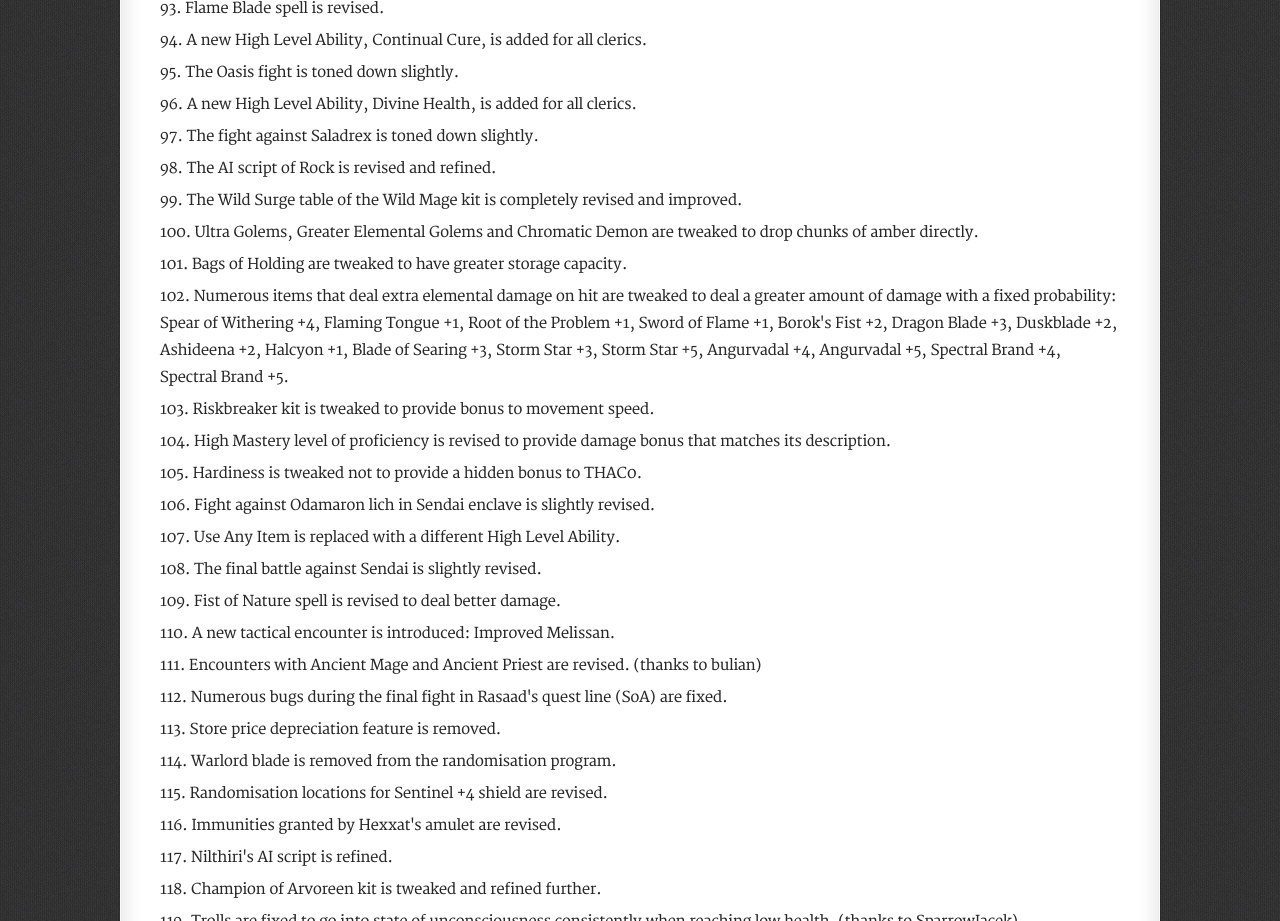
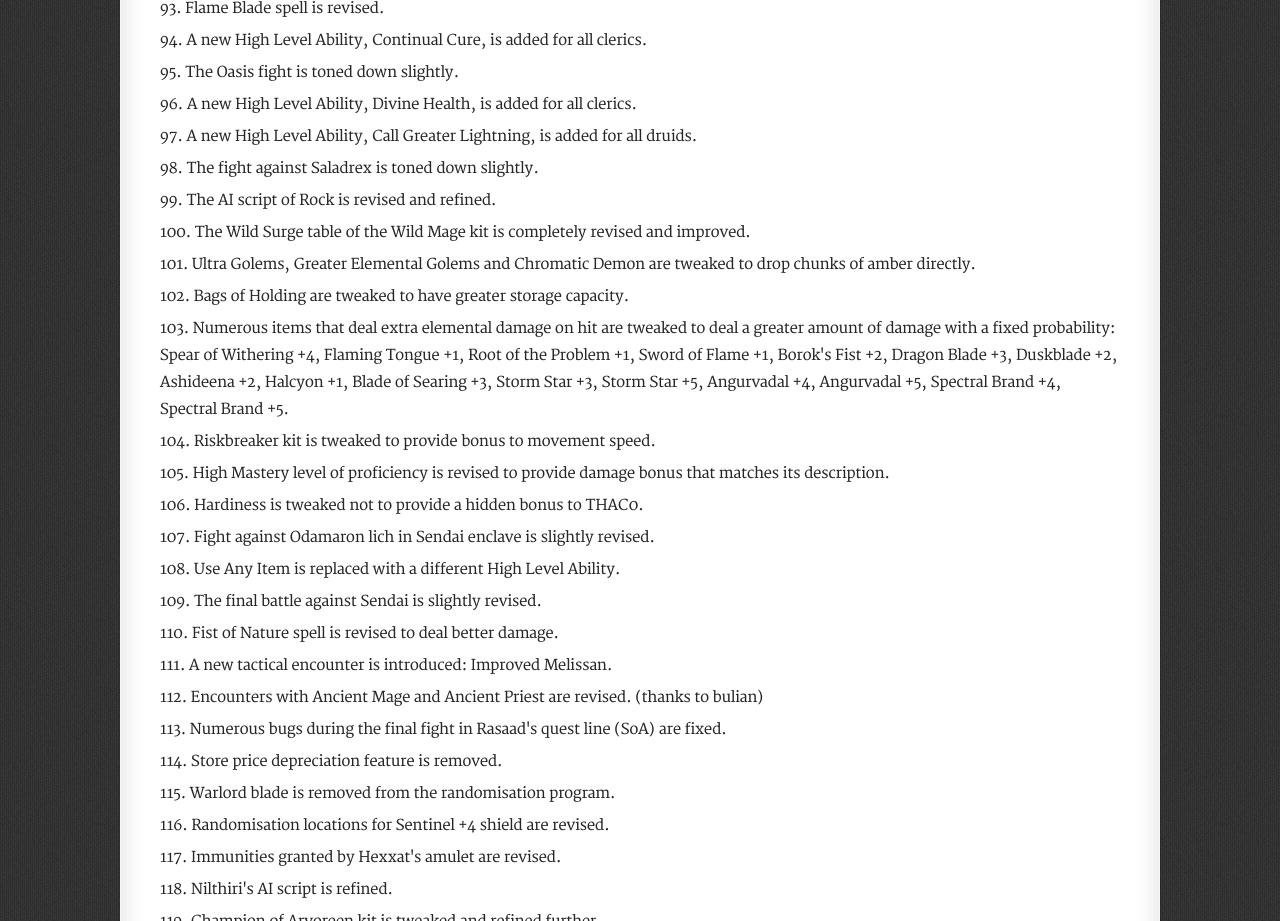
Before and after one commit to critto-bg/ImprovedAnvil, a plain HTML site: page ImprovedAnvil/readme/fixes.html in a window 1280 px wide. Shown: the part 3661-4582 px from the top of the page. Drawn offline with Linux system fonts and the light colour scheme; a script that the page names is missing.

Commit message:
add call greater lightning hla

```diff
--- a/ImprovedAnvil/readme/fixes.html
+++ b/ImprovedAnvil/readme/fixes.html
@@ -273,6 +273,8 @@
 
             <li>A new High Level Ability, Divine Health, is added for all clerics.</li>
 
+            <li>A new High Level Ability, Call Greater Lightning, is added for all druids.</li>
+
             <li>The fight against Saladrex is toned down slightly.</li>
 
             <li>The AI script of Rock is revised and refined.</li>
```
Also changed, not shown: 9 other files.
